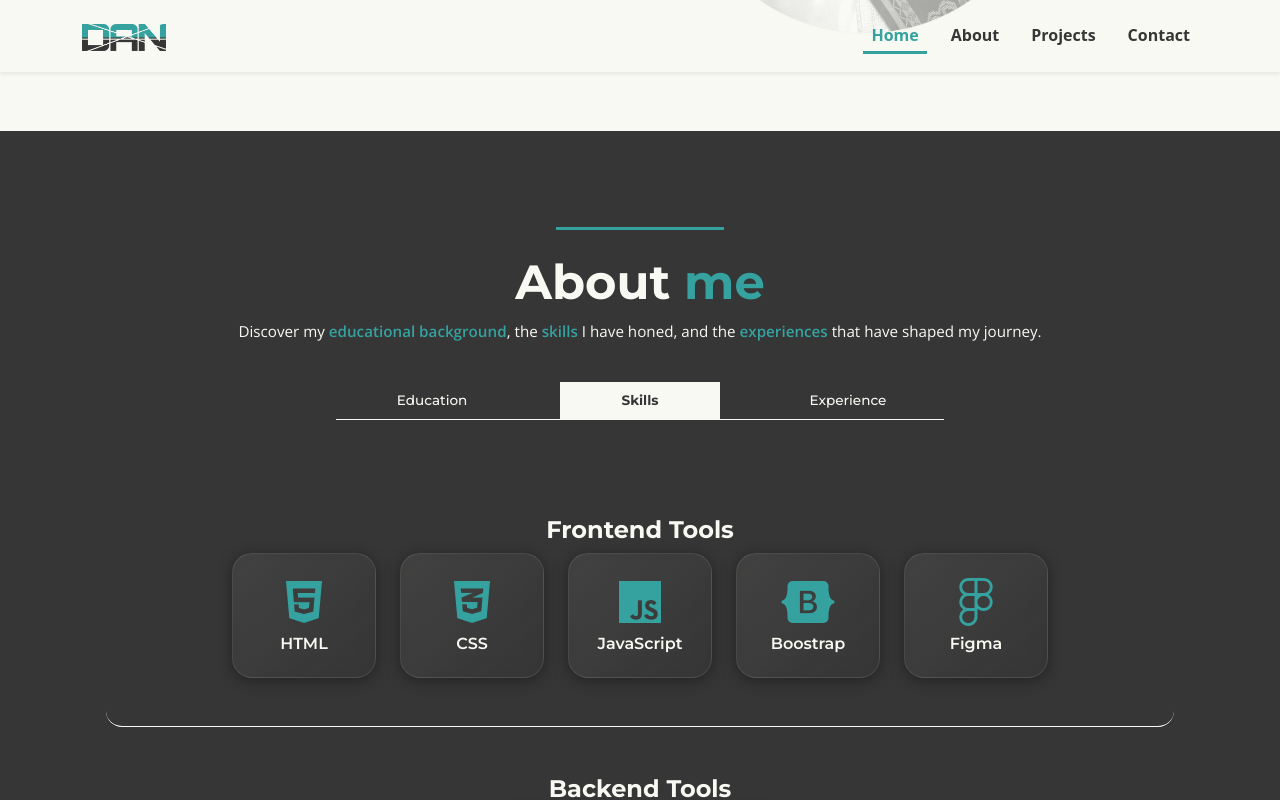
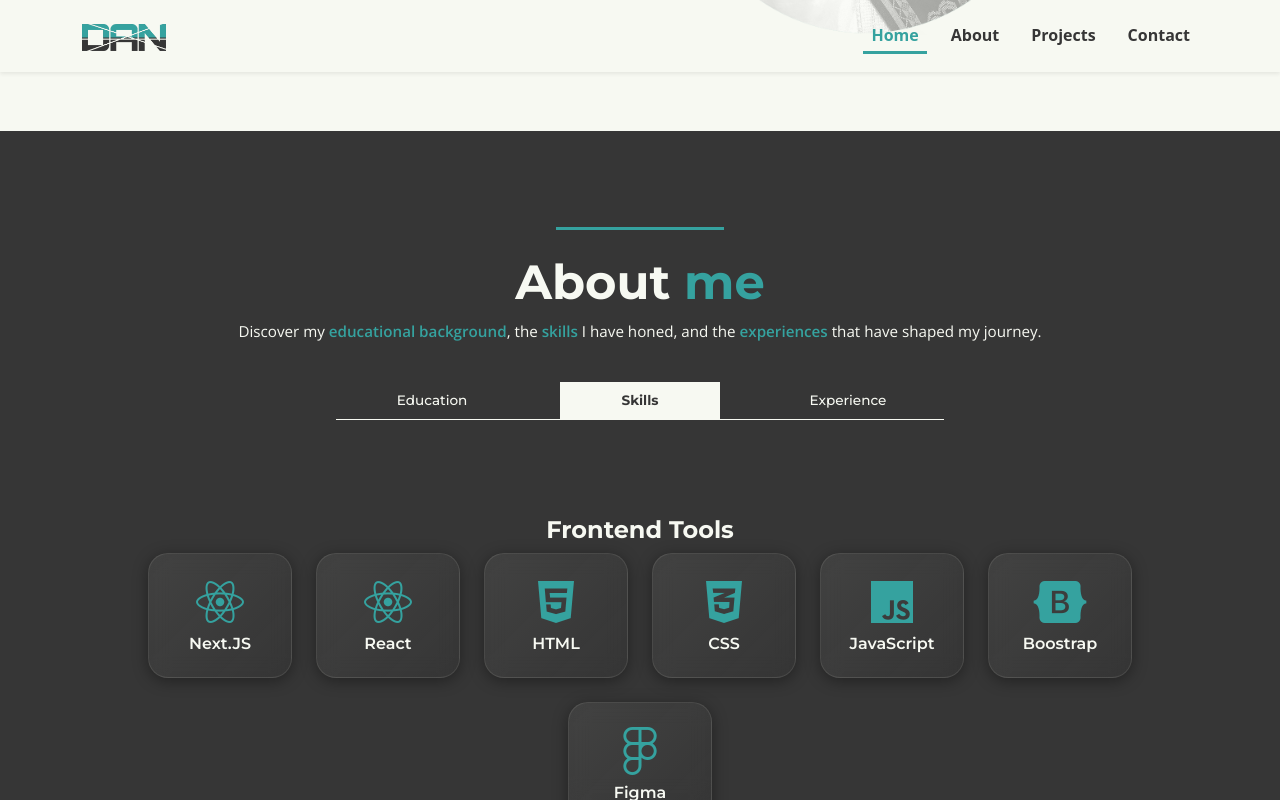
Before and after one commit to dhoneywatch/calibuyot-portfolio, a React (Create React App) app: page / in a window 1280 px wide. Both pictures are taken after a click on the button "Skills". Shown: the part 565-1365 px from the top of the page. Built offline with nearby package versions, Linux system fonts and the light colour scheme.

Commit message:
updated portfolio

```diff
--- a/src/components/ExperienceTimeline.js
+++ b/src/components/ExperienceTimeline.js
@@ -2,6 +2,17 @@
 import ExperienceCheckpoint from "./ExperienceCheckpoint";
 
 const experiences = [
+    {
+        title: "Jr. Software Developer",
+        company: "PwC Philippines",
+        date: "(September 2024 - Present)",
+        description: [
+            "Implements user interfaces based on specifications provided by the Design Analyst.",
+            "Develops and maintains APIs to support frontend functionality and data integration.",
+            "Integrates frontend components with backend services for seamless application performance.",
+            "Troubleshoots and resolves frontend issues to enhance performance and user experience."
+        ],
+    },
     {
         title: "Web Designer Intern",
         company: "Technomancer Inc.",
--- a/src/components/Hero.js
+++ b/src/components/Hero.js
@@ -19,9 +19,8 @@
                         Dhone <span>Matthews</span>
                     </h1>
                     <p className="normal-text text-center text-lg-start">
-                        I want to gain experiences and skills to expand my
-                        knowledge about the ever-improving technology,
-                        particularly in but not limited to Software Development.
+                    A Software Developer with one year of experience, passionate about building web
+                    applications and continuously growing in the tech industry.
                     </p>
                     <div className="d-flex flex-column flex-sm-row justify-content-start align-items-center gap-3 gap-sm-5 mt-4 mt-sm-5">
                         <button className="button button-fill-dark">
--- a/src/components/Skills.js
+++ b/src/components/Skills.js
@@ -6,7 +6,7 @@
             <div className="skill-icon">
                 <i class={icon}></i>
             </div>
-            <h1 className="skill-headings skill-title mb-0">{title}</h1>
+            <h1 className="skill-headings skill-title mb-0 text-center">{title}</h1>
         </div>
     );
 };
--- a/src/components/SkillsList.js
+++ b/src/components/SkillsList.js
@@ -2,6 +2,16 @@
 import Skills from "./Skills";
 
 const skills = [
+    {
+        type: "frontend",
+        icon: "fa-brands fa-react",
+        name: "Next.JS",
+    },
+    {
+        type: "frontend",
+        icon: "fa-brands fa-react",
+        name: "React",
+    },
     {
         type: "frontend",
         icon: "fa-brands fa-html5",
@@ -34,8 +44,8 @@
     },
     {
         type: "backend",
-        icon: "fa-brands fa-python",
-        name: "Flask",
+        icon: "fa-solid fa-database",
+        name: "SQL",
     },
     {
         type: "other",
@@ -46,11 +56,6 @@
         type: "other",
         icon: "fa-brands fa-r-project",
         name: "R",
-    },
-    {
-        type: "current",
-        icon: "fa-brands fa-react",
-        name: "React",
     },
     {
         type: "current",
@@ -109,7 +114,7 @@
                         })}
                 </div>
             </div>
-            <div className="py-5 skill-wrapper">
+            {/* <div className="py-5 skill-wrapper">
                 <h1 className="title-headings skill-section text-center">
                     Currently Learning
                 </h1>
@@ -122,7 +127,7 @@
                             );
                         })}
                 </div>
-            </div>
+            </div> */}
         </div>
     );
 };
```
Also changed, not shown: 1 other file (tests, documents, lock files or other folders).
